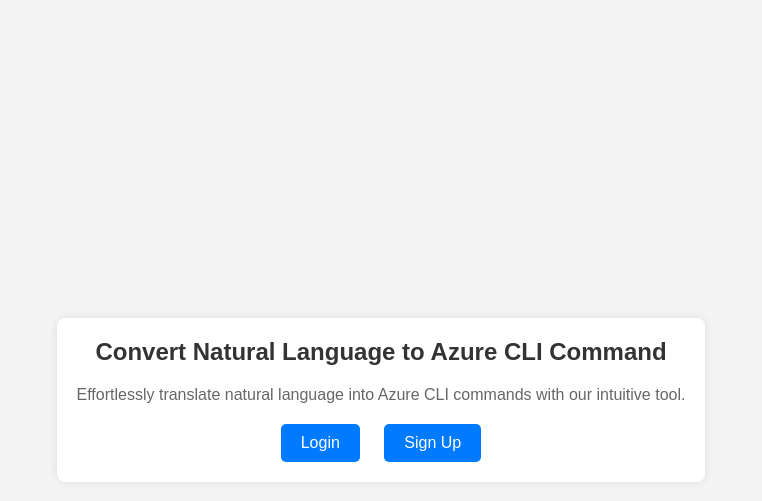
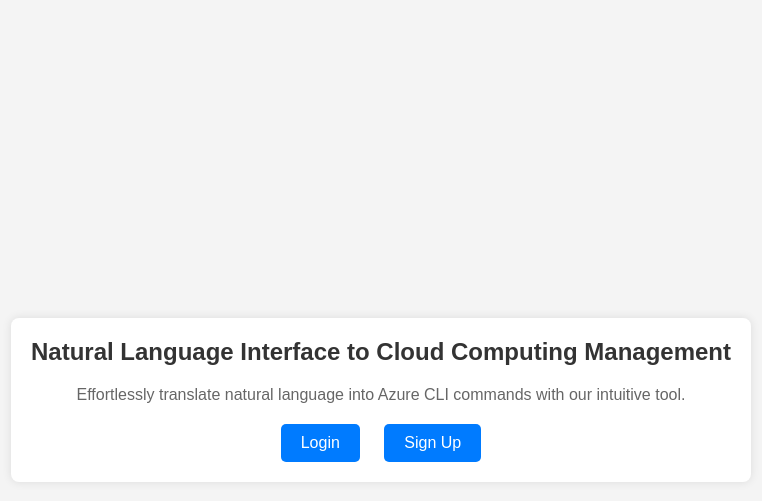
Before and after one commit to KehindeBello/NLP2AzureCLI, a Flask app: page / in a window 1280 px wide. Shown: the top 501 px of the page, without its empty margins (259-1021 px from the left). Run offline with Flask 3, Linux system fonts and the light colour scheme.

Commit message:
title change

```diff
--- a/templates/index.html
+++ b/templates/index.html
@@ -9,7 +9,7 @@
 <body>
     <div class="container">
         <header>
-            <h1>Convert Natural Language to Azure CLI Command</h1>
+            <h1>Natural Language Interface to Cloud Computing Management</h1>
         </header>
         <main>
             <p>Effortlessly translate natural language into Azure CLI commands with our intuitive tool.</p>
```
